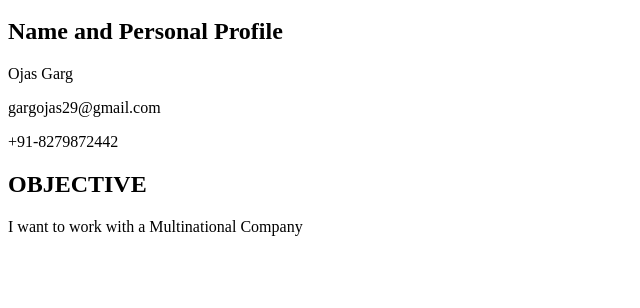
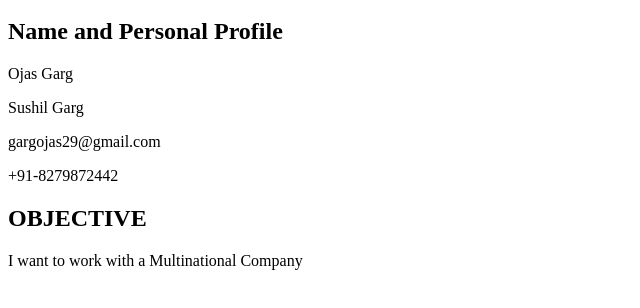
Before and after one commit to gargojas29/Ojas, a plain HTML site: page index.html in a window 1280 px wide. Shown: the part 48-356 px from the top of the page, without its empty margins (0-640 px from the left). Drawn offline with Linux system fonts and the light colour scheme.

Commit message:
Update index.html

```diff
--- a/index.html
+++ b/index.html
@@ -6,6 +6,7 @@
   <h1>Resume-CURRICULUM VITAE</h1>
    <h2>Name and Personal Profile</h2>
    <p>Ojas Garg</p>
+   <p>Sushil Garg</p>
    <p>gargojas29@gmail.com</p>
    <p>+91-8279872442</p>
   <h2>OBJECTIVE</h2>
```
